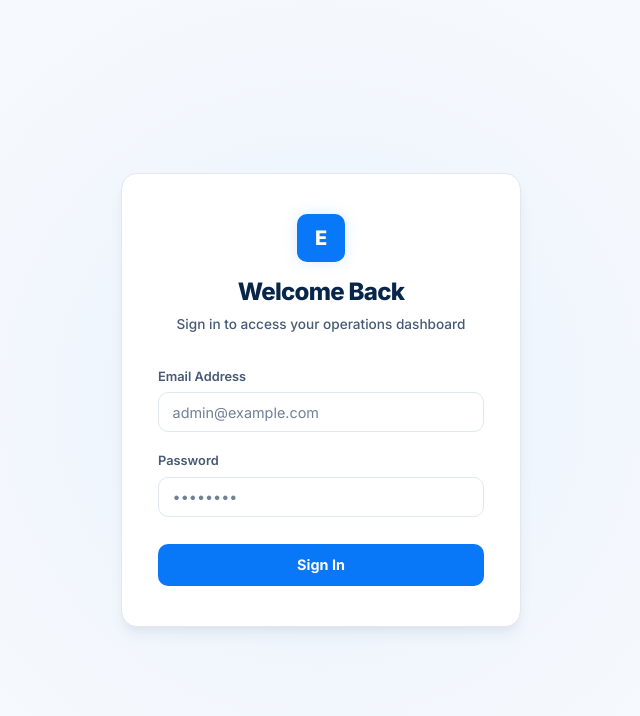
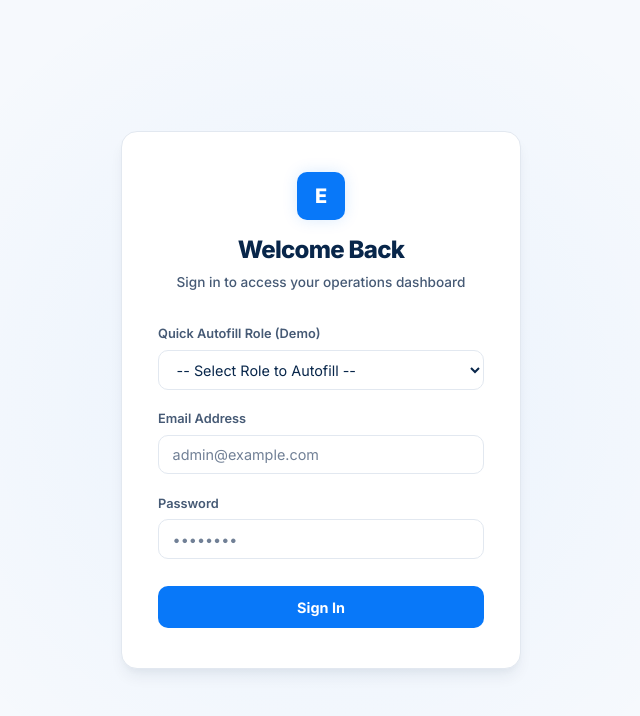
Before and after one commit to chetan9130/CRM_ERP, a React (Vite) app in the folder frontend/: page /login in a window 1280 px wide. Shown: the top 716 px of the page, without its empty margins (319-959 px from the left). Built offline with nearby package versions, Linux system fonts and the light colour scheme; no server answers.

Commit message:
feat: add quick demo role select selector to Login page
Adds a 'Quick Autofill Role (Demo)' select dropdown to autofill email/password matching the database seeded credentials (admin, sales, warehouse, accounts).

```diff
--- a/frontend/src/pages/Login.tsx
+++ b/frontend/src/pages/Login.tsx
@@ -112,6 +112,42 @@ export const Login: React.FC = () => {
 
         {/* Login Form */}
         <form onSubmit={handleSubmit} style={{ display: 'flex', flexDirection: 'column', gap: '1.2rem' }}>
+          {/* Quick Role Select (Autofill) */}
+          <div style={{ display: 'flex', flexDirection: 'column', gap: '0.4rem' }}>
+            <label style={{ fontSize: '0.8rem', fontWeight: 600, color: 'var(--text-secondary)' }}>
+              Quick Autofill Role (Demo)
+            </label>
+            <select
+              onChange={(e) => {
+                const val = e.target.value;
+                if (val === 'admin') {
+                  setEmail('admin@example.com');
+                  setPassword('admin123');
+                } else if (val === 'sales') {
+                  setEmail('sales@example.com');
+                  setPassword('sales123');
+                } else if (val === 'warehouse') {
+                  setEmail('warehouse@example.com');
+                  setPassword('warehouse123');
+                } else if (val === 'accounts') {
+                  setEmail('accounts@example.com');
+                  setPassword('accounts123');
+                } else {
+                  setEmail('');
+                  setPassword('');
+                }
+              }}
+              defaultValue=""
+              style={{ height: '40px' }}
+            >
+              <option value="">-- Select Role to Autofill --</option>
+              <option value="admin">Administrator (admin@example.com)</option>
+              <option value="sales">Sales Agent (sales@example.com)</option>
+              <option value="warehouse">Warehouse Manager (warehouse@example.com)</option>
+              <option value="accounts">Accounts Officer (accounts@example.com)</option>
+            </select>
+          </div>
+
           {/* Email input */}
           <div style={{ display: 'flex', flexDirection: 'column', gap: '0.4rem' }}>
             <label style={{ fontSize: '0.8rem', fontWeight: 600, color: 'var(--text-secondary)' }}>
```
